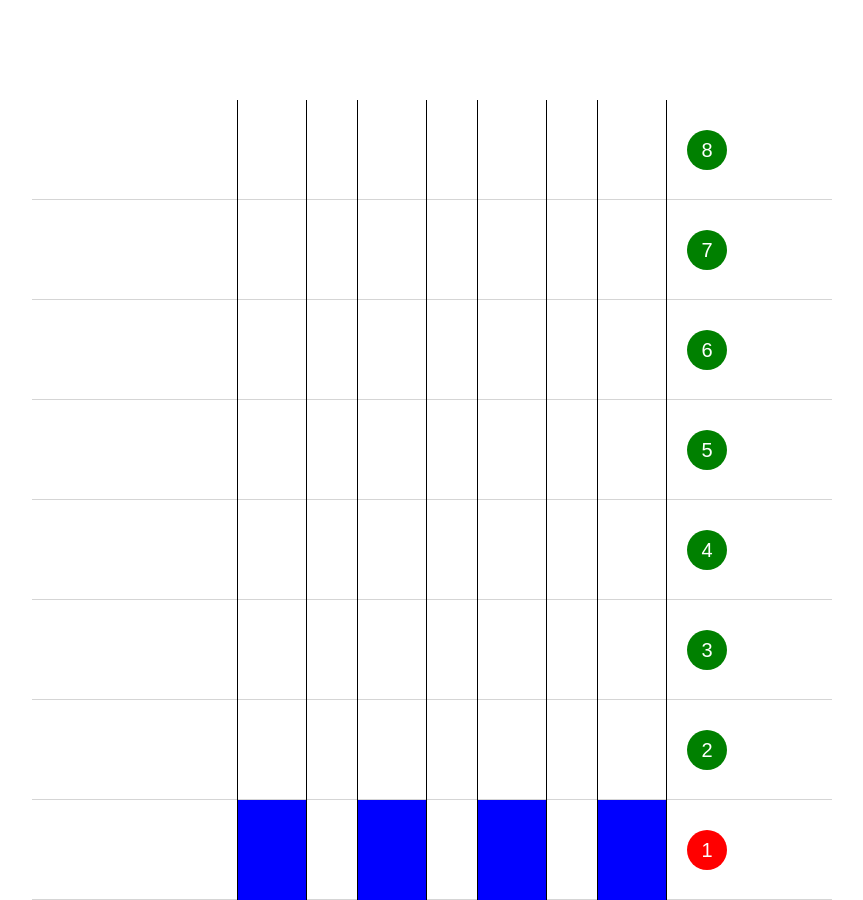
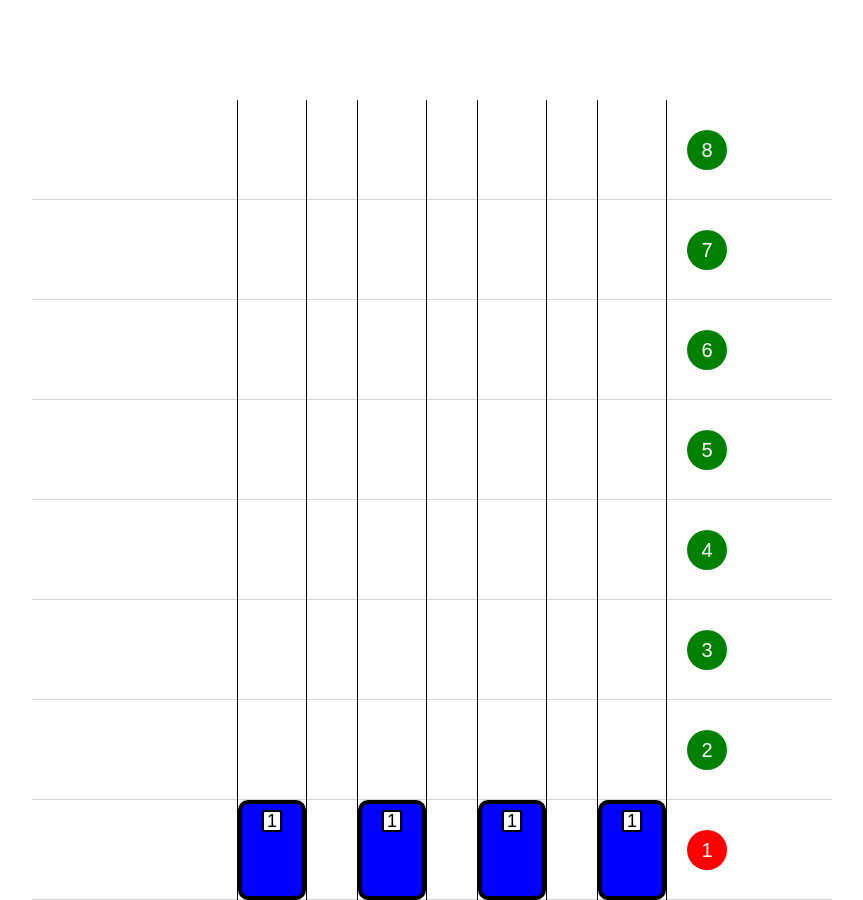
Before and after one commit to Cxade/TrueConf, a Vue app: page / in a window 1280 px wide. Shown: the whole page, without its empty margins (158-1021 px from the left). Built offline with nearby package versions, Linux system fonts and the light colour scheme.

Commit message:
visual improvements

```diff
--- a/src/components/ShaftComp.vue
+++ b/src/components/ShaftComp.vue
@@ -8,6 +8,7 @@
       }"
       :class="{ busy: isBusy, moving: isMoving }"
     >
+      <div class="elevator__floor">{{ floor }}</div>
       {{ this.isMoving ? arrow : null }}
     </div>
   </div>
@@ -64,11 +65,29 @@ export default {
   display: flex;
   justify-content: center;
   align-items: center;
+  position: relative;
   background-color: blue;
   height: 10rem;
   font-size: 5rem;
   transition-timing-function: linear;
+  border-radius: 1rem;
+  border: 0.4rem solid black;
   color: white;
+
+  &__floor {
+    display: flex;
+    justify-content: center;
+    align-items: center;
+    position: absolute;
+    top: 0.6rem;
+    width: 2rem;
+    height: 2.2rem;
+    background-color: white;
+    border: 0.2rem solid black;
+    border-radius: 0.3rem;
+    font-size: 1.8rem;
+    color: black;
+  }
 }
 
 @-webkit-keyframes busy {
```
